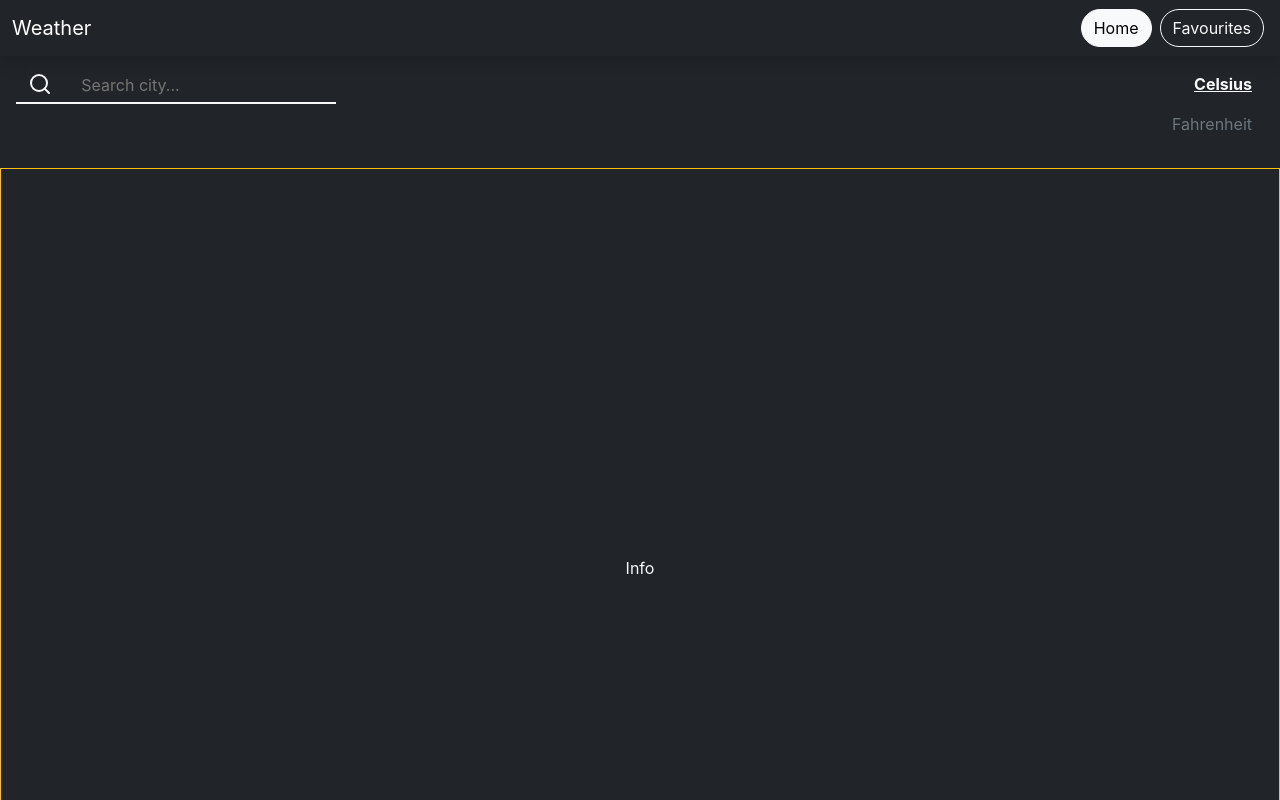
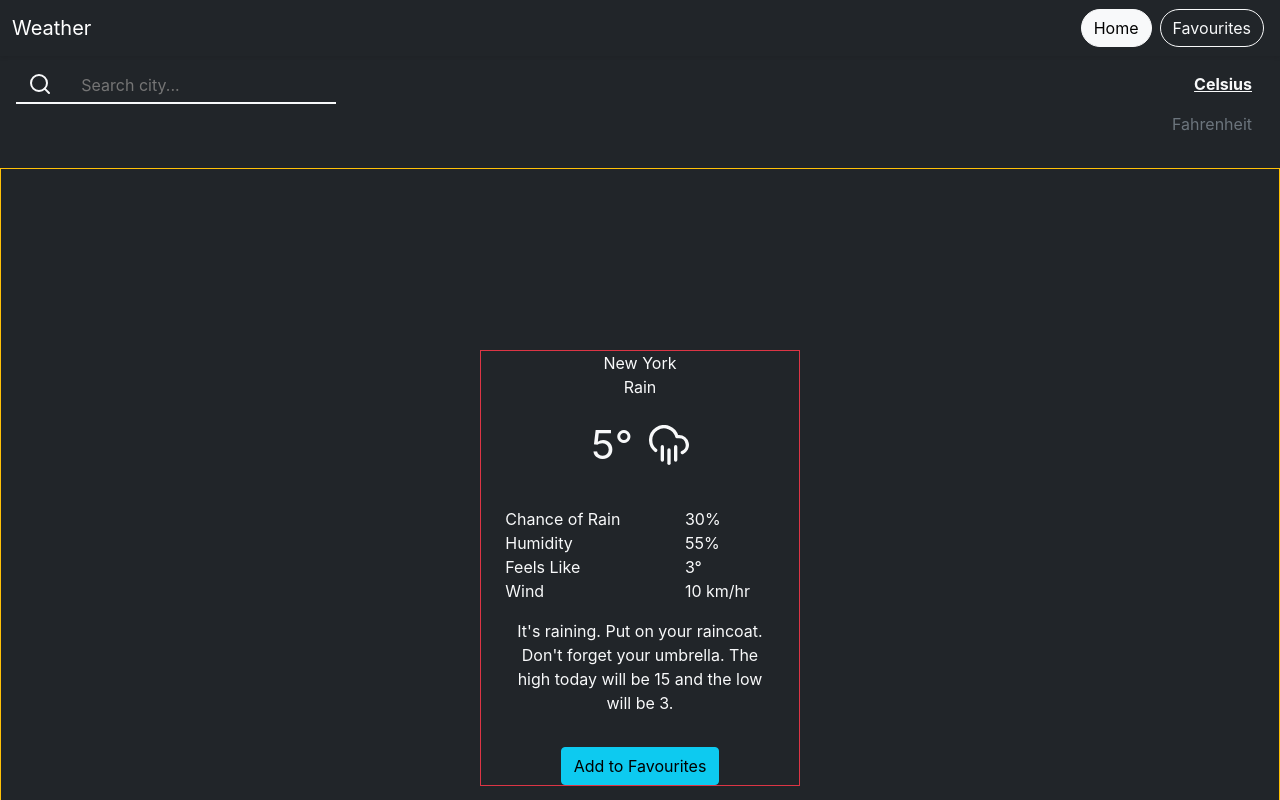
Before and after one commit to sdbo3b/weather-app, a React (Create React App) app: page / in a window 1280 px wide. Shown: the top 800 px of the page. Built offline with nearby package versions, Linux system fonts and the light colour scheme.

Commit message:
Completed weather info design

```diff
--- a/src/components/home/WeatherInfo.tsx
+++ b/src/components/home/WeatherInfo.tsx
@@ -1,11 +1,96 @@
 import React from "react";
+import { CloudRain } from "react-feather";
+const MainInfo: React.FC = () => {
+  return (
+    <div>
+      <div className="col-12">New York</div>
+      <div className="col-12 ">Rain</div>
+      <div className=" col-12 d-flex justify-content-center my-3 align-items-center">
+        <p className="fs-1 d-flex align-items-center justify-content-center">
+          <span className="mx-2">5°</span>
+          <CloudRain className="mx-2" size={40} />
+        </p>
+      </div>
+    </div>
+  );
+};
 
 const WeatherInfo: React.FC = () => {
   return (
     <div className="row border border-warning min-vh-100 justify-content-center align-items-center">
-      <div className="text-light">Info</div>
+      <div className="text-light w-25 row border border-danger">
+        <MainInfo />
+        <Details details={deats} />
+        <Advice />
+        <FavouriteButton />
+      </div>
     </div>
   );
 };
 
+interface DetailsProps {
+  details: DetailProps[];
+}
+
+const Details: React.FC<DetailsProps> = (props) => {
+  return (
+    <React.Fragment>
+      {props.details.map((detail) => (
+        <Detail detail={detail.detail} value={detail.value}></Detail>
+      ))}
+    </React.Fragment>
+  );
+};
+
+interface DetailProps {
+  detail: string;
+  value: string;
+}
+const Detail: React.FC<DetailProps> = ({ detail, value }) => {
+  return (
+    <div className="col-12 row ">
+      <div className="col-sm-8 text-start">{detail}</div>
+      <div className="col-sm-4 text-start">{value}</div>
+    </div>
+  );
+};
+
+const Advice: React.FC = () => {
+  return (
+    <div className="col-12 my-3">
+      <p>
+        It's raining. Put on your raincoat. Don't forget your umbrella. The high
+        today will be 15 and the low will be 3.
+      </p>
+    </div>
+  );
+};
+
+const FavouriteButton: React.FC = () => {
+  return (
+    <div className="col-12 d-flex align-items-center justify-content-center">
+      <button className="btn btn-info">Add to Favourites</button>
+    </div>
+  );
+};
+
+const deats = [
+  {
+    detail: "Chance of Rain",
+    value: "30%",
+  },
+  {
+    detail: "Humidity",
+    value: "55%",
+  },
+  {
+    detail: "Feels Like",
+    value: "3°",
+  },
+  {
+    detail: "Wind",
+    value: "10 km/hr",
+  },
+];
+
 export default WeatherInfo;
--- a/src/components/nav/NavBar.tsx
+++ b/src/components/nav/NavBar.tsx
@@ -2,7 +2,7 @@
 
 const NavBar: React.FC = () => {
   return (
-    <nav className="navbar navbar-expand-lg navbar-dark bg-dark shadow">
+    <nav className="navbar navbar-expand-lg navbar-dark bg-dark shadow-sm">
       <div className="container-fluid">
         <a className="navbar-brand" href="/">
           Weather
```
